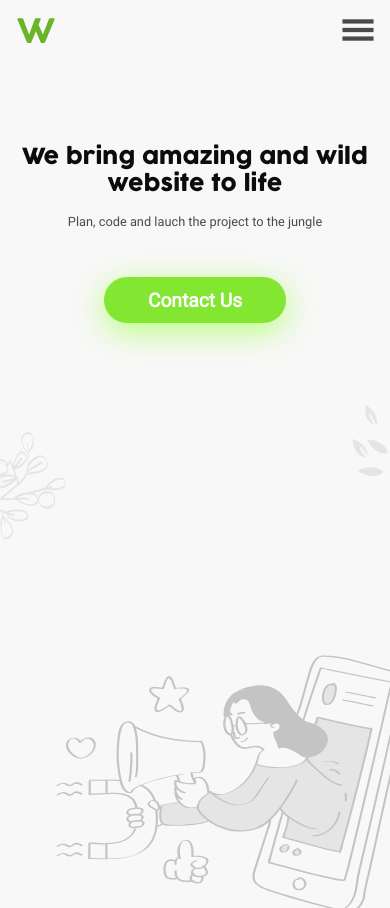
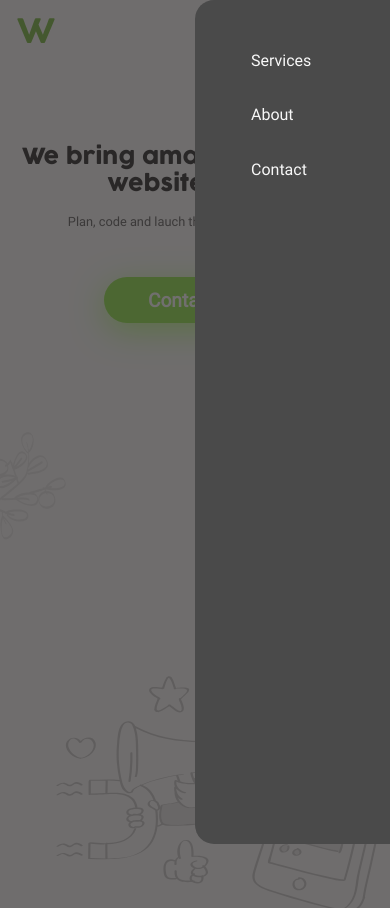
Before and after one commit to wanabana-io/quetzalcoatl, a React (Create React App) app: page / in a window 390 px wide. Both pictures are taken after a click on the picture 358 px from the left and 29 px from the top of the page. Built offline with nearby package versions, Linux system fonts and the light colour scheme.

Commit message:
add sidebar. Creation and design of the sidebar.
Co-authored-by: Juanequex <ramon.g.uz37@gmail.com>

```diff
--- a/package.json
+++ b/package.json
@@ -6,6 +6,7 @@
     "@testing-library/jest-dom": "^5.11.4",
     "@testing-library/react": "^11.1.0",
     "@testing-library/user-event": "^12.1.10",
+    "classnames": "^2.3.1",
     "node-sass": "^6.0.1",
     "react": "^17.0.2",
     "react-dom": "^17.0.2",
--- a/src/App.jsx
+++ b/src/App.jsx
@@ -1,11 +1,20 @@
+import React, { useState } from "react";
 import "./sass/main.scss";
 import Header from "./components/Header/header";
 import Hero from "./components/Hero/hero";
+import Sidebar from "./components/Sidebar/sidebar";
 
 function App() {
+  const [sidebarIsOpen, setSidebarOpen] = useState(false);
+
+  const show = () => {
+    setSidebarOpen((prevState) => !prevState);
+  };
+
   return (
     <>
-      <Header />
+      <Header isOpen={show} />
+      <Sidebar toggle={sidebarIsOpen} isOpen={show} />
       <Hero />
     </>
   );
--- a/src/components/Header/header.jsx
+++ b/src/components/Header/header.jsx
@@ -2,9 +2,9 @@ import React from "react";
 import LogoHeaderDesktop from "../../assets/header/logo-desktop-header.svg";
 import LogoHeaderMobile from "../../assets/header/logo-mobile-header.svg";
 import MenuIcon from "../../assets/header/hamburguer-menu.svg";
-import HeaderItem from "./components/HeaderItem/HeaderItem";
+import HeaderItem from "../../shared/HeaderItem/headerItem";
 
-const Header = () => {
+const Header = ({ isOpen }) => {
   return (
     <div className="header">
       <div className="header-container">
@@ -26,13 +26,26 @@ const Header = () => {
             alt="Hamburguer icon"
             className="menu-container__hamburguer-icon"
             src={MenuIcon}
+            onClick={() => isOpen()}
           />
 
-          <HeaderItem goTo="services" text="Services" />
+          <HeaderItem
+            goTo="services"
+            text="Services"
+            itemClass="menu-container__link"
+          />
 
-          <HeaderItem goTo="about" text="About" />
+          <HeaderItem
+            goTo="about"
+            text="About"
+            itemClass="menu-container__link"
+          />
 
-          <HeaderItem goTo="contact" text="Contact" />
+          <HeaderItem
+            goTo="contact"
+            text="Contact"
+            itemClass="menu-container__link"
+          />
         </div>
       </div>
     </div>
--- /dev/null
+++ b/src/components/Sidebar/sidebar.jsx
@@ -0,0 +1,62 @@
+import React, { useEffect } from "react";
+import HeaderItem from "../../shared/HeaderItem/headerItem";
+import classNames from "classnames";
+
+const Sidebar = ({ toggle, isOpen }) => {
+  const linkClasses = classNames("sidebar__format", {
+    "sidebar__is-open": toggle,
+  });
+
+  const overlayClass = classNames("sidebar__overlay", {
+    "sidebar__is-open-overlay": toggle,
+  });
+
+  useEffect(() => {
+    toggle
+      ? (document.body.style.overflowY = "hidden")
+      : (document.body.style.overflowY = "scroll");
+  }, [toggle]);
+
+  return (
+    <div className="sidebar">
+      <div className={linkClasses}>
+        <div className="sidebar-container">
+          <ul>
+            <li>
+              <HeaderItem
+                goTo="services"
+                text="Services"
+                itemClass="sidebar-container__link"
+                isOpen={isOpen}
+              />
+            </li>
+            <li>
+              <HeaderItem
+                goTo="about"
+                text="About"
+                itemClass="sidebar-container__link"
+                isOpen={isOpen}
+              />
+            </li>
+            <li>
+              <HeaderItem
+                goTo="contact"
+                text="Contact"
+                itemClass="sidebar-container__link"
+                isOpen={isOpen}
+              />
+            </li>
+          </ul>
+        </div>
+      </div>
+      {toggle ? (
+        <div
+          className={overlayClass}
+          onClick={() => (toggle ? isOpen() : null)}
+        />
+      ) : null}
+    </div>
+  );
+};
+
+export default Sidebar;
--- a/src/sass/components/_header.scss
+++ b/src/sass/components/_header.scss
@@ -1,6 +1,7 @@
 .header {
   background-color: $white-elementary;
   width: 100%;
+  z-index: 100;
 
   .header-container {
     align-items: center;
--- /dev/null
+++ b/src/sass/components/_sidebar.scss
@@ -0,0 +1,62 @@
+.sidebar {
+  .sidebar-container {
+    display: flex;
+    flex-direction: column;
+    justify-content: center;
+    margin-left: 3.5rem;
+
+    &__link {
+      cursor: pointer;
+    }
+
+    & ul {
+      padding: 0;
+    }
+
+    & li {
+      margin-top: 2.2rem;
+      list-style: none;
+    }
+  }
+
+  &__format {
+    background: $gray-darker;
+    border-radius: 1.2rem 0 0 1.2rem;
+    color: $white-elementary;
+    font-family: $roboto;
+    margin-right: -150%;
+    min-height: 100vh;
+    position: fixed;
+    right: 0;
+    top: 0;
+    transition: all 0.5s;
+    width: 50%;
+    z-index: 1000;
+  }
+
+  &__is-open {
+    margin-right: 0;
+
+    @media only screen and (min-width: $breakpoint-tablet) {
+      margin-right: -150%;
+    }
+  }
+
+  &__overlay {
+    background-color: $overlay;
+    height: 120%;
+    left: 0;
+    position: fixed;
+    top: 0;
+    width: 100%;
+    z-index: 1;
+  }
+
+  &__is-open-overlay {
+    opacity: 3;
+
+    @media only screen and (min-width: $breakpoint-tablet) {
+      display: none;
+    }
+  }
+}
--- a/src/sass/main.scss
+++ b/src/sass/main.scss
@@ -1,7 +1,9 @@
-@import 'abstracts/mixins';
-@import 'utils/colors';
-@import 'utils/fonts';
-@import 'components/fonts-test';
-@import 'components/header';
-@import 'layout/App.scss';
-@import 'components/hero';
+@import "abstracts/mixins";
+@import "utils/colors";
+@import "utils/fonts";
+@import "components/fonts-test";
+
+@import "components/sidebar";
+@import "components/header";
+@import "layout/App.scss";
+@import "components/hero";
--- a/src/sass/utils/_colors.scss
+++ b/src/sass/utils/_colors.scss
@@ -1,11 +1,12 @@
-$black: #0C0C0C;
-$gray-darker: #4A4A4A;
-$gray: #C4C4C4;
-$green-darker: #4A8616;
-$green-lighter: #6AB429;
-$green-medium: #6AB429;
+$black: #0c0c0c;
+$gray-darker: #4a4a4a;
+$gray: #c4c4c4;
+$green-darker: #4a8616;
+$green-lighter: #6ab429;
+$green-medium: #6ab429;
 $green-shadow: #b6ff7a;
-$gree-button: #83E631;
-$principal-background: #E5E5E5;
-$white-elementary: #F8F8F8;
-$white: #FFFFFF;
+$gree-button: #83e631;
+$principal-background: #e5e5e5;
+$white-elementary: #f8f8f8;
+$white: #ffffff;
+$overlay: #353333b3;
--- a/src/components/Header/components/HeaderItem/HeaderItem.jsx
+++ b/src/shared/HeaderItem/headerItem.jsx
@@ -1,17 +1,20 @@
 import React from "react";
 import { Link } from "react-scroll";
 
-const HeaderItem = ({ goTo, text }) => {
+const HeaderItem = ({ goTo, text, itemClass, isOpen }) => {
   return (
     <>
       <Link
         activeClass={goTo}
-        className="menu-container__link"
+        className={itemClass}
         duration={500}
         offset={-50}
         smooth={true}
         spy={true}
         to="about"
+        onClick={() => {
+          isOpen();
+        }}
       >
         {text}
       </Link>
@@ -19,4 +22,8 @@ const HeaderItem = ({ goTo, text }) => {
   );
 };
 
+HeaderItem.defaultProps = {
+  isOpen: () => {},
+};
+
 export default HeaderItem;
```
Also changed, not shown: 2 other files (tests, documents, lock files or other folders).
